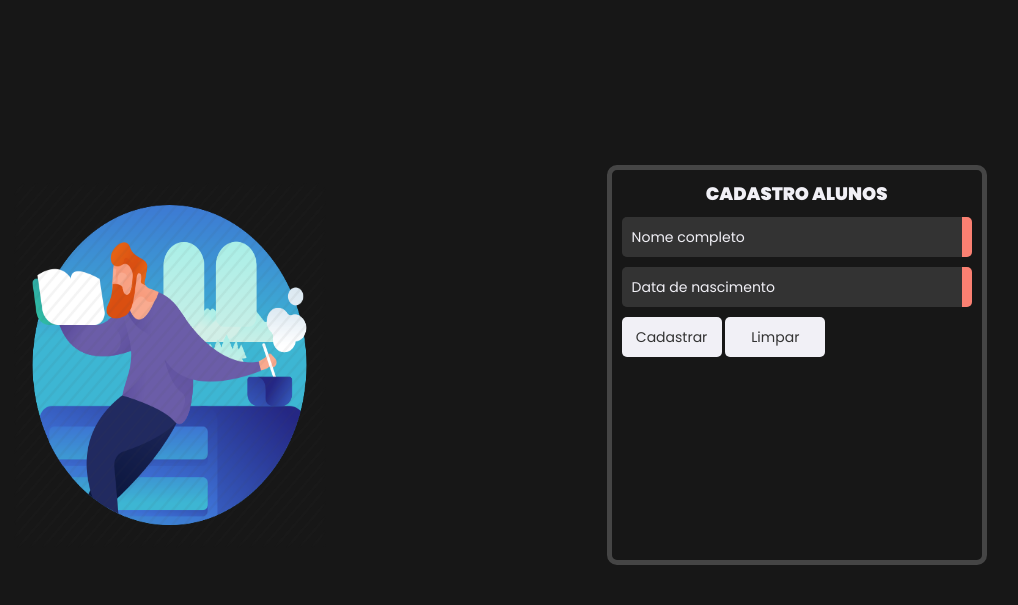
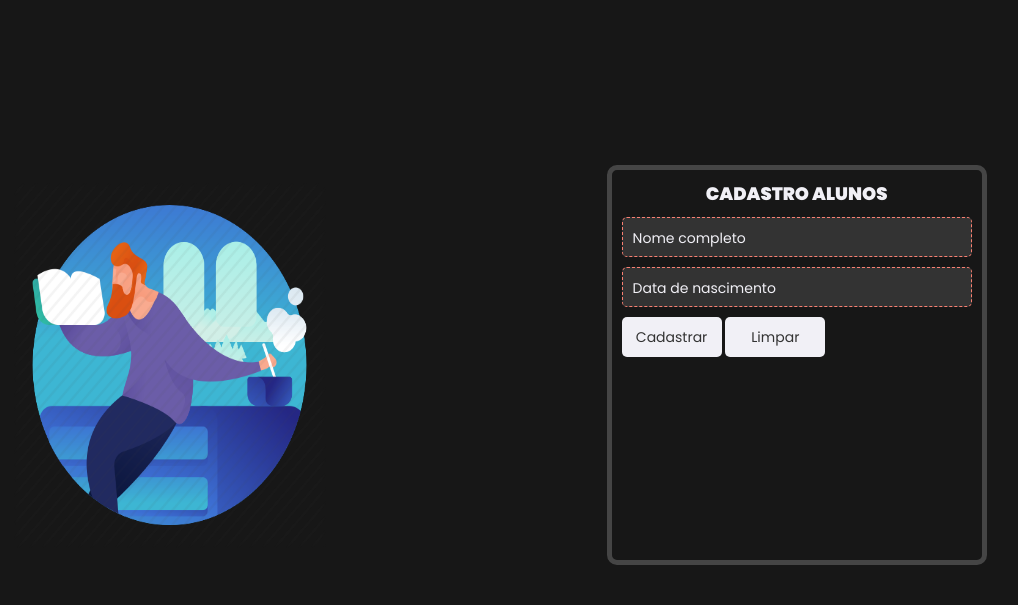
Before and after one commit to upfox/ceim, a PHP site: page / in a window 1280 px wide. Shown: the part 57-662 px from the top of the page, without its empty margins (157-1175 px from the left). Run offline with PHP 8.4, Linux system fonts and the light colour scheme.

Commit message:
ALTERAÇÃO CSS - EFEITOS NOS INPUTS

```diff
--- a/index.php
+++ b/index.php
@@ -23,10 +23,12 @@
                             <div class="line">
                                 <input type="text" name="" id="txtName" value="" placeholder="">
                                 <label for="txtName">Nome completo</label>
+                                <span class='hide'></span>
                             </div>
                             <div class="line">
-                                <input type="text" name="" id="txtDtnasc" value="" placeholder="">
+                                <input type="date" name="" id="txtDtnasc" value="" placeholder="">
                                 <label for="txtDtnasc">Data de nascimento</label>
+                                <span></span>
                             </div>
                         </section>
                         <footer>
--- a/src/assets/styles/global.css
+++ b/src/assets/styles/global.css
@@ -143,6 +143,8 @@
     position: relative;
     overflow: hidden;
     margin-top: 10px;
+    display: flex;
+
 }
 body .container .form form .line label{
     width: 100%;
@@ -159,34 +161,23 @@
     justify-content: left;
     align-content: center;
     background-color: #333;
+    z-index: 2;
 }
-body .container .form form .line input:placeholder-shown + label{
-    border-right: 10px solid salmon;
+body .container .form form .line input + label{
+    border: 1px dashed salmon;
 }
-body .container .form form .line input:not(:placeholder-shown) + label{
-    border-right: 10px solid lime;
-}
-body .container .form form .line input:not(:placeholder-shown) + label:hover{
-    opacity: 0;
-}
-body .container .form form .line input:not(:placeholder-shown) + label:after{
-    content: 'Ok';
-    padding-right:5px;
-    color: lime;
-    display: block;
-    position: absolute;
-    right: 0;
+/* body .container .form form .line input:not(:placeholder-shown) + label{ */
+body .container .form form .line input:not(:value-shown) + label{
+    display: none;
 }
 
-body .container .form form .line input[type="text"]:focus + label{
+body .container .form form .line input:focus + label{
     margin-top: -40px;
     /* border-radius: 0; */
     opacity: .1;
 }
 
-body .container .form form .line input[type="text"],
-body .container .form form .line input[type="number"],
-body .container .form form .line input[type="password"]{
+body .container .form form .line input{
     width: 100%;
     padding: 0 10px;
     background-color: #222;
@@ -198,15 +189,53 @@
     transition:.4s;
     justify-content: center;
     align-content: center;
+    padding-right: 40px;
 }
 
 
-body .container .form form input[type="text"]:focus,
-body .container .form form input[type="number"]:focus,
-body .container .form form input[type="password"]:focus{
+body .container .form form input:focus:placeholder-shown{
     background: lightpink;
-    /* border: 1px solid tomato; */
     color: tomato;
+}
+body .container .form form input + label + span{
+    height: 40px;
+    width: 40px;
+    line-height: 40px;
+    border-radius: 0 5px 5px 0;
+    display: flex;
+    opacity: 1;
+    transition: .4s;
+    justify-content: center;
+    align-content: center;
+    background-color: none;
+    position: absolute;
+    right:0;
+    top: 0;
+    z-index: 0;
+}
+body .container .form form input[type="text"]:not(:placeholder-shown) + label + span:after{
+    content: '\2714';
+    color: limegreen;
+    border: 2px solid limegreen;
+    border-radius: 50%;
+    width: 20px;
+    height: 20px;
+    line-height: 20px;
+    text-align: center;
+    position: absolute;
+    bottom: 10px;
+}
+body .container .form form input[type="text"]:placeholder-shown + label + span:after{
+    content: '\2715';
+    color: maroon;
+    border: 2px solid maroon;
+    border-radius: 50%;
+    width: 20px;
+    height: 20px;
+    line-height: 20px;
+    text-align: center;
+    position: absolute;
+    bottom: 10px;
 }
 
 body .container .form form button{
```
